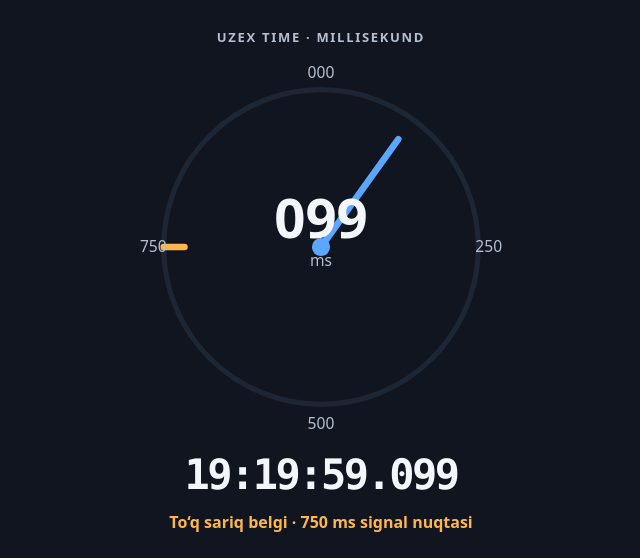
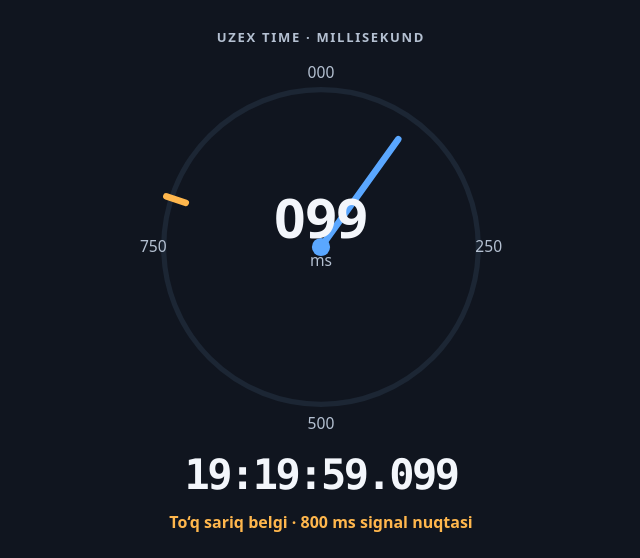
Before and after one commit to saidkomilkarimov98-droid/uzex-time, a website: page index.html in a window 1280 px wide. Shown: the top 558 px of the page, 319-959 px from the left. Drawn offline with Linux system fonts and the light colour scheme; no server answers.

Commit message:
Update index.html

```diff
--- a/index.html
+++ b/index.html
@@ -14,7 +14,7 @@
     <div class="dial-wrap" aria-label="Har bir soniyada to‘liq aylanadigan millisekund soati">
       <svg class="dial" viewBox="0 0 300 300" role="img" aria-label="To‘q sariq belgi 800 millisekundni ko‘rsatadi">
         <circle class="dial-ring" cx="150" cy="150" r="121"></circle>
-        <line class="target-mark" x1="29" y1="150" x2="45" y2="150"></line>
+        <line class="target-mark" x1="31" y1="111" x2="46" y2="116"></line>
         <text class="dial-mark" x="150" y="20">000</text><text class="dial-mark" x="279" y="154">250</text><text class="dial-mark" x="150" y="290">500</text><text class="dial-mark" x="21" y="154">750</text>
         <line id="hand" class="dial-hand" x1="150" y1="150" x2="150" y2="48"></line>
         <circle class="dial-dot" cx="150" cy="150" r="7"></circle>
@@ -22,7 +22,7 @@
       </svg>
     </div>
     <output id="clock" aria-live="off">00:00:00.000</output>
-    <p class="target-label">To‘q sariq belgi · 750 ms signal nuqtasi</p>
+    <p class="target-label">To‘q sariq belgi · 800 ms signal nuqtasi</p>
     <p id="status" class="status">UZEX vaqti bilan sinxronlanmoqda…</p>
     <div class="controls">
       <button id="stopButton" class="primary" type="button">To‘xtatish</button>
```
